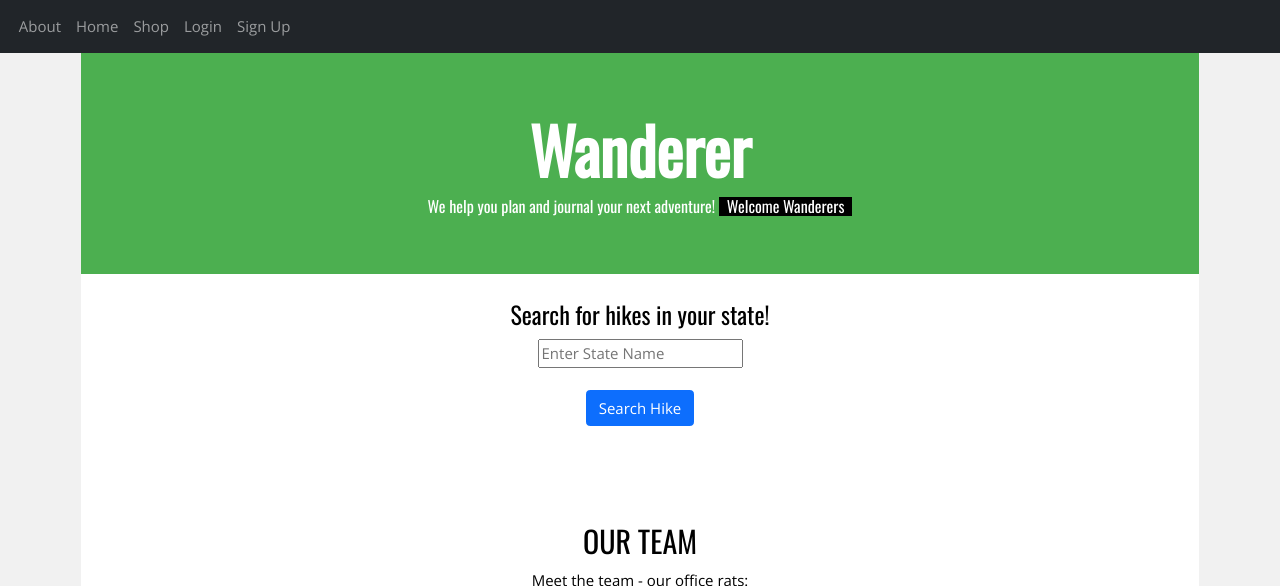
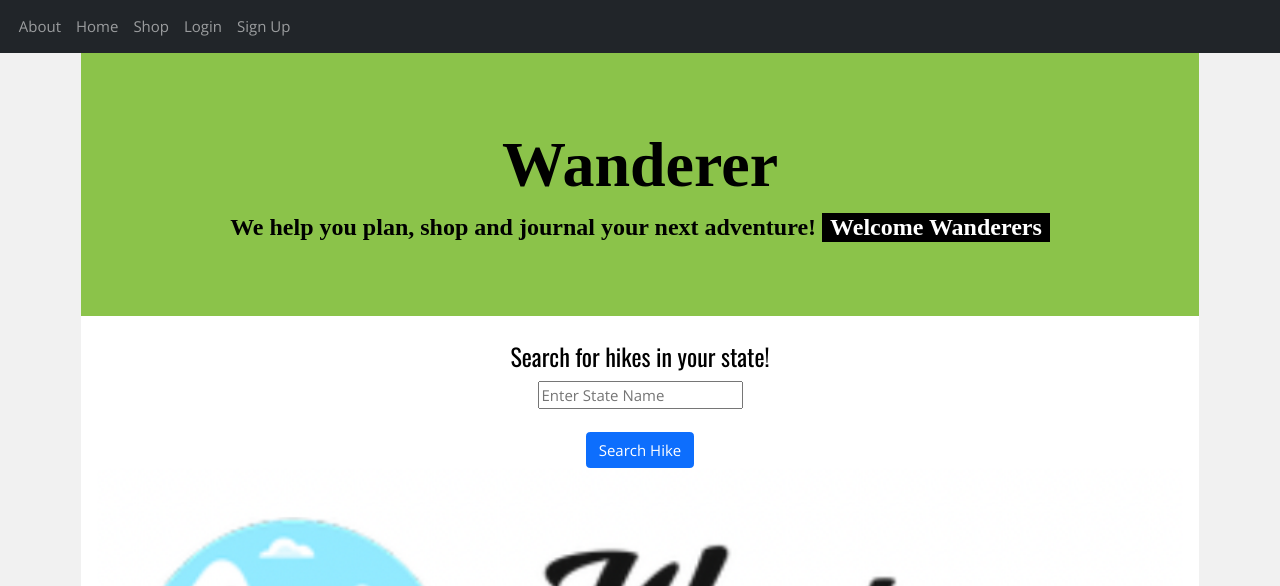
Before and after one commit to arajmaharjan/Wanderer, a Flask app: page /about in a window 1280 px wide. Shown: the top 586 px of the page. Run offline with Flask 2, Linux system fonts and the light colour scheme; grey boxes are pictures that could not be loaded.

Commit message:
Updated after sprint 5

```diff
--- a/website/templates/about.html
+++ b/website/templates/about.html
@@ -11,7 +11,10 @@
   <link rel="stylesheet" href="https://fonts.googleapis.com/css?family=Open Sans">
   <link rel="stylesheet" href="https://cdnjs.cloudflare.com/ajax/libs/font-awesome/4.7.0/css/font-awesome.min.css">
   <style>
-    h1,
+    h1
+     {
+      font-family: "Times New Roman", Times, serif;
+    }
     h2,
     h3,
     h4,
@@ -19,6 +22,7 @@
     h6 {
       font-family: "Oswald"
     }
+
 
     body {
       font-family: "Open Sans"
@@ -28,15 +32,16 @@
 <body class="w3-light-grey">
   <div class="w3-stretch" style="max-width:2000px">
     <!-- Header -->
-    <header class="w3-container w3-center w3-padding-48 w3-green">
+    <header class="w3-container w3-center w3-padding-64 w3-light-green">
       <h1 class="w3-jumbo">
         <b>Wanderer</b>
       </h1>
-      <h6>We help you plan and journal your next adventure! <span class="w3-tag">Welcome Wanderers </span>
-      </h6>
-      <div class="w3-display-middle" style="width:200%">
+      <h1 class="w3-xlarge">
+        <b>We help you plan, shop and journal your next adventure! <span class="w3-tag">Welcome Wanderers </span></b>
+      </h1>
+      <div class="w3-display-middle" style="width:300%">
     </header>
-    <div class="w3-bar w3-black"></div>
+    <div class="w3-bar w3-circle"></div>
     <div id="Car" class="w3-container w3-white w3-padding-16 myLink">
       <div align="center">
       <h3>Search for hikes in your state!</h3>
@@ -47,11 +52,51 @@
         <br>
         <button class="btn btn-primary" type="submit">Search Hike</button>
         </ul>
+        <img src="../static/logo.png" alt="Wonderer" style="width:100%;"/>
       </div>
     </div>
     <br>
+    <div class="w3-stretch" style="max-width:2000px">
+    <img src="../static/1.jpg" alt="Boss" style="width:100%" class="w3-border">
+    <header class="w3-container w3-center w3-padding-16 w3-light-green"></header>
+    </div>
+    <div class="w3-container w3-padding-16 w3-center" id="team">
+       <!-- Info -->
+      <h2>Some Of Our Wanderful Features</h2>
+      <p><strong>Wanderer makes it easy to plan outdoor activities,
+        no matter what the season, and ensures that essential products can be obtained in our recommended store, which is accessible anywhere via our website.  Wanderer allows you to maintain a digital journal of your travel experiences, whether you wish to relive them or create new ones later on. Wanderer allows you to journal, plan, and shop all at the same time.</strong> </p>
+      <br>
+        <div>
+    <div class="w3-quarter">
+      <img src="../static/e.jpg" alt="Boss" style="width:70%" class="w3-border w3-padding">
+      <h3></h3>
+      <a class="nav-item nav-link" href="/about"><strong>Explore</strong></a>
+      <p>Seach for hikes to begin your adventure.</p>
+    </div>
+    <div class="w3-quarter">
+      <img src="../static/J.jpg" alt="Boss" style="width:75%" class="w3-border w3-padding">
+      <h3></h3>
+      <a class="nav-item nav-link" href="/home"><strong>Journal</strong></a>
+      <p>Journal hikes to relive memories and plan new ones.</p>
+    </div>
+    <div class="w3-quarter">
+      <img src="../static/S.jpg" alt="Boss" style="width:70%" class="w3-border w3-padding">
+      <h3></h3>
+      <a class="nav-item nav-link" href="/shop"><strong>Shop</strong></a>
+      <p>Shop for wanderer recommended specialized equipment.</p>
+    </div>
+    <div class="w3-quarter">
+      <img src="../static/V.jpg" alt="Boss" style="width:70%" class="w3-border w3-padding">
+      <h3></h3>
+      <a class="nav-item nav-link" href="/sign-up"><strong>Memembership</strong></a>
+      <p>Sign-up to gain VIP memember perks.</p>
+    </div>
+    <br>
+  </pre>
     <!-- Team members -->
+
     <div class="w3-container w3-padding-64 w3-center" id="team">
+
       <h2>OUR TEAM</h2>
       <p>Meet the team - our office rats:</p>
       <div class="w3-row">
@@ -76,6 +121,12 @@
           <h3>Ted</h3>
           <p>Product Owner</p>
         </div>
+      </div>
+      <br>
+      <br>
+
+
+
         <!-- Footer -->
         <footer class="w3-container w3-center w3-opacity w3-margin-bottom">
           <h5>Find Us On</h5>
@@ -90,4 +141,44 @@
         </footer>
         <span class="copyright">&copy; All Right Reerved. MaMiAs.Incs
 </body>
+
+        <header class="w3-container w3-center w3-padding w3-black"></header>
+          <div class="w3-quarter"></div>
+          <br>
+      <br>
+
+
+            <h3>Explore by Wanderer Recommended Popular Local Hikes</h3>
+            <a class="nav-item nav-link" href="https://www.traillink.com/trail-maps/ankeny-rail-trail/"><strong>Ankeny Rail Trail</strong></a>
+            <a class="nav-item nav-link" href="https://www.traillink.com/trail-maps/minto-brown-island-park-paved-path/"><strong>Minto-Brown Island Park Paved Path</strong> </a>
+            <a class="nav-item nav-link" href="https://www.traillink.com/trail-maps/willamette-river-trail/"><strong>Willamette River Trail</strong> </a>
+
+            <div class="w3-quarter"></div>
+            <h3>Explore by Popular States</h3>
+            <a class="nav-item nav-link" href="https://www.traillink.com/trailsearch/?mmloc=oregon"><strong>Oregon</strong></a>
+            <a class="nav-item nav-link" href="https://www.traillink.com/trailsearch/?state=WA"><strong>Washington</strong> </a>
+            <a class="nav-item nav-link" href="https://www.traillink.com/trailsearch/?state=CA"><strong>California</strong> </a>
+
+            <header class="w3-container w3-panel h w3-padding-48 w3-light-green">
+              <h1 class="w3-jumbo">
+                <b>Wanderer</b>
+              </h1>
+              <h1 class="w3-xlarge">
+              <span class="w3-tag">Thank you! Wanderers </span></b>
+              </h1>
+              <footer class="w3-container w3-center w3-opacity w3-margin-bottom">
+                <h5>Find Us On</h5>
+                <div class="w3-jumbo w3-padding-16">
+                  <i class="fa fa-facebook-official w3-hover-opacity"></i>
+                   <i class="fa fa-snapchat w3-hover-opacity"></i>
+                  <i class="fa fa-pinterest-p w3-hover-opacity"></i>
+                  <i class="fa fa-twitter w3-hover-opacity"></i>
+                  <i class="fa fa-instagram w3-hover-opacity"></i>
+                </div>
+                  <span class="copyright">&copy; All Right Reerved. MaMiAs.Incs
+                </div>
+                <header class="w3-container w3-center w3 w3-black"></header>
+              </div>
+
+        </body>
 </html> {% endblock %}
```
Also changed, not shown: website/database.db, website/static/1.jpg (added), website/static/J.jpg (added), website/static/S.jpg (added), website/static/V.jpg (added), website/static/e.jpg (added).
